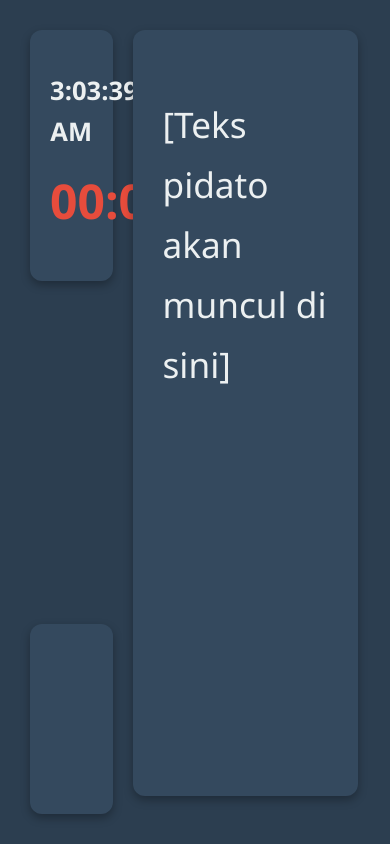
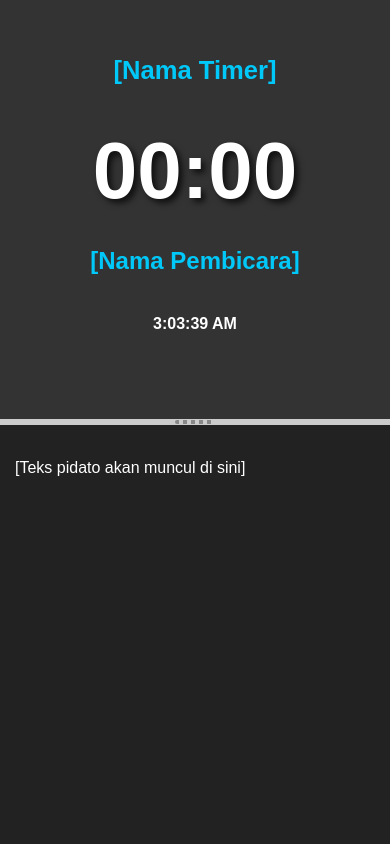
Before and after one commit to MrJov100/ProjectTimeKeeper, a website: page realtime-timer-project/viewer/index.html in a window 390 px wide. Drawn offline with nearby package versions, Linux system fonts and the light colour scheme; no server answers.

Commit message:
update and fix bug

```diff
--- a/realtime-timer-project/controller/controller.js
+++ b/realtime-timer-project/controller/controller.js
@@ -116,6 +116,8 @@ function updatePreviewTimer() {
     }
     if (remainingSeconds <= 0) {
       clearInterval(previewInterval);
+      socket.emit("Wakut Habis!");
+      document.getElementById("preview-timer").textContent = "Selesai";
     }
   }, 1000);
 }
@@ -138,6 +140,8 @@ function pauseResumeTimer(index) {
 }
 
 function deleteTimer(index) {
+  if (!confirm("Yakin ingin menghapus timer ini?")) return;
+  if (index === currentTimerIndex) resetViewer();
   timerList.splice(index, 1);
   localStorage.setItem("timerList", JSON.stringify(timerList));
   updateTimerList();
--- a/realtime-timer-project/public/viewer/viewer.css
+++ b/realtime-timer-project/public/viewer/viewer.css
@@ -1,126 +1,172 @@
-/* GENERAL STYLES */
+/* Umum */
 body {
   margin: 0;
-  padding: 0;
-  font-family: "Segoe UI", Tahoma, Geneva, Verdana, sans-serif;
-  background-color: #2c3e50; /* Dark background */
-  color: #ecf0f1; /* Light text */
-  line-height: 1.6;
+  font-family: Arial, sans-serif;
+  height: 100vh;
+  background-color: #1a1a1a;
+  color: #fff;
+  overflow: hidden;
 }
 
 .viewer-container {
   display: flex;
-  height: 100vh;
-  padding: 30px;
-  gap: 20px;
-  box-sizing: border-box;
+  flex-direction: row;
+  height: 100%;
+  width: 100%;
 }
 
-/* PANEL KIRI (1/2): BAGIAN 1 & 2 */
+/* Panel Kiri (Timer) */
 .left-panel {
-  width: 25%;
+  width: 50%;
+  padding: 20px;
+  box-sizing: border-box;
+  overflow: auto;
   display: flex;
   flex-direction: column;
-  justify-content: space-between;
-}
-
-/* BAGIAN 1: Info Timer */
-.info-box {
-  background-color: #34495e; /* Slightly lighter shade */
-  padding: 20px;
-  border-radius: 12px;
-  box-shadow: 0 4px 10px rgba(0, 0, 0, 0.3);
+  justify-content: center;
+  align-items: center;
+  background-color: #333;
+  border-right: 2px solid #444;
   text-align: center;
 }
 
-#clock {
-  font-size: 1.6rem;
-  margin-bottom: 10px;
+/* Panel Kanan (Pidato) */
+.right-panel {
+  width: 50%;
+  padding: 20px;
+  box-sizing: border-box;
+  overflow: auto;
+  background-color: #222;
+  border-left: 2px solid #444;
 }
 
-#title {
-  font-size: 2rem;
-  margin: 10px 0;
-  color: #f39c12; /* Gold color */
+/* Splitter */
+#splitter {
+  width: 8px;
+  background-color: #ccc;
+  cursor: ew-resize;
+  position: relative;
+  z-index: 10;
+  transition: background-color 0.3s ease;
+  display: flex;
+  align-items: center;
+  justify-content: center;
 }
 
-#timer {
-  font-size: 3rem;
-  font-weight: bold;
-  margin: 10px 0;
-  color: #e74c3c; /* Red color */
+#splitter:hover {
+  background-color: #999;
 }
 
-#speaker {
-  font-size: 1.6rem;
+#splitter::before {
+  content: "";
+  width: 4px;
+  height: 40px;
+  background-image: repeating-linear-gradient(
+    to bottom,
+    #888,
+    #888 4px,
+    transparent 4px,
+    transparent 8px
+  );
+  border-radius: 2px;
+}
+
+/* Elemen Utama */
+.session-title {
+  font-size: 2rem;
+  margin-bottom: 20px;
+  color: #00c8f8;
+}
+
+.main-timer {
+  font-size: 10rem;
+  font-weight: bold;
+  color: #fff;
+  margin: 40px 0;
+  text-shadow: 4px 4px 6px rgba(0, 0, 0, 0.7);
+}
+
+.speaker-name {
+  font-size: 2rem;
+  color: #00c8f8;
   margin-top: 10px;
 }
 
-/* BAGIAN 2: Message */
-.message-box {
-  background-color: #34495e; /* Dark background for message */
-  padding: 20px;
-  border-radius: 12px;
-  box-shadow: 0 4px 10px rgba(0, 0, 0, 0.3);
-  min-height: 150px;
+.clock-time {
+  font-size: 1.2rem;
+  margin-top: 20px;
 }
 
-.message-box h3 {
-  font-size: 1.6rem;
-  color: #d35400; /* Orange color */
-  margin-bottom: 10px;
+.message-box {
+  margin-top: 20px;
+  font-weight: bold;
+  color: #ff3333;
 }
 
-#message {
-  font-size: 1.8rem;
-  font-weight: bold;
-  color: #ecf0f1; /* Light text */
+/* Pidato */
+.speech-box {
+  max-height: 100%;
+  overflow-y: auto;
+  font-size: 1.1rem;
+  line-height: 1.6;
 }
 
-/* PANEL KANAN: BAGIAN 3 - Teks Pidato */
-.speech-box {
-  width: 50%;
-  background-color: #34495e;
-  padding: 30px;
-  border-radius: 12px;
-  box-shadow: 0 4px 10px rgba(0, 0, 0, 0.3);
-  overflow-y: auto;
-  height: 90%; /* Ensure it fills the vertical space */
+/* ========== RESPONSIF UNTUK MOBILE ========== */
+@media (max-width: 768px) {
+  .viewer-container {
+    flex-direction: column;
   }
 
-#speech {
-  font-size: 2.2rem;
-  line-height: 1.7;
-  color: #ecf0f1;
-  white-space: pre-wrap;
-  word-wrap: break-word;
+  .left-panel,
+  .right-panel {
+    width: 100%;
+    height: 50%;
+    padding: 15px;
+    border: none;
   }
 
-/* SCROLLBOX for speech in dashboard */
-.scroll-box {
-  max-height: 80px;
-  overflow-y: auto;
-  background-color: #7f8c8d;
-  padding: 8px;
-  border: 1px solid #95a5a6;
-  border-radius: 6px;
-  margin: 8px 0;
-  font-size: 0.9rem;
-  line-height: 1.4;
+  #splitter {
+    height: 6px;
+    width: 100%;
+    cursor: ns-resize;
   }
 
-/* BUTTONS STYLES */
-button {
-  background-color: #e74c3c; /* Red color for buttons */
-  color: #fff;
-  border: none;
-  padding: 10px 20px;
-  font-size: 1.1rem;
-  border-radius: 6px;
-  cursor: pointer;
-  transition: background-color 0.3s ease;
+  #splitter::before {
+    width: 40px;
+    height: 4px;
+    background-image: repeating-linear-gradient(
+      to right,
+      #888,
+      #888 4px,
+      transparent 4px,
+      transparent 8px
+    );
   }
 
-button:hover {
-  background-color: #c0392b; /* Darker red on hover */
+  .session-title {
+    font-size: 1.6rem;
   }
+
+  .main-timer {
+    font-size: 5rem;
+    margin: 20px 0;
+  }
+
+  .speaker-name {
+    font-size: 1.5rem;
+  }
+
+  .clock-time {
+    font-size: 1rem;
+  }
+
+  .speech-box {
+    font-size: 1rem;
+    line-height: 1.5;
+  }
+
+  .message-box {
+    font-size: 1rem;
+    margin-top: 15px;
+  }
+}
--- a/realtime-timer-project/viewer/index.html
+++ b/realtime-timer-project/viewer/index.html
@@ -1,33 +1,35 @@
 <!DOCTYPE html>
-<html>
+<html lang="id">
   <head>
+    <meta charset="UTF-8" />
+    <meta name="viewport" content="width=device-width, initial-scale=1.0" />
     <title>Viewer</title>
     <script src="/socket.io/socket.io.js"></script>
-    <script src="viewer.js" defer></script>
+    <script src="/viewer/viewer.js" defer></script>
+    <script src="/viewer/splitter.js" defer></script>
     <link rel="stylesheet" href="/public/viewer/viewer.css" />
   </head>
   <body>
     <div class="viewer-container">
-      <!-- KIRI: BAGIAN 1 + BAGIAN 2 -->
+      <!-- Panel Kiri -->
       <div class="left-panel">
-        <!-- BAGIAN 1 -->
-        <div class="info-box">
-          <h2 id="clock"></h2>
-          <h1 id="title"></h1>
-          <div id="timer">00:00</div>
-          <h2 id="speaker"></h2>
-        </div>
-
-        <!-- BAGIAN 2 -->
+        <h1 id="title" class="session-title">[Nama Timer]</h1>
+        <div id="timer" class="main-timer">00:00</div>
+        <h2 id="speaker" class="speaker-name">[Nama Pembicara]</h2>
+        <h3 id="clock" class="clock-time"></h3>
         <div class="message-box">
-          <h3></h3>
           <p id="message"></p>
         </div>
       </div>
 
-      <!-- KANAN: BAGIAN 3 -->
-      <div class="speech-box">
-        <p id="speech">[Teks pidato akan muncul di sini]</p>
+      <!-- Splitter -->
+      <div id="splitter"><div class="grip"></div></div>
+
+      <!-- Panel Kanan -->
+      <div class="right-panel">
+        <div class="speech-box">
+          <p id="speech">[Teks pidato akan muncul di sini]</p>
+        </div>
       </div>
     </div>
   </body>
--- /dev/null
+++ b/realtime-timer-project/viewer/splitter.js
@@ -0,0 +1,60 @@
+document.addEventListener("DOMContentLoaded", function () {
+  const splitter = document.getElementById("splitter");
+  const container = document.querySelector(".viewer-container");
+  const leftPanel = document.querySelector(".left-panel");
+  const rightPanel = document.querySelector(".right-panel");
+
+  let isDragging = false;
+
+  const isMobile = () => window.innerWidth <= 768;
+
+  splitter.addEventListener("mousedown", function (e) {
+    isDragging = true;
+    document.body.style.cursor = isMobile() ? "ns-resize" : "ew-resize";
+    e.preventDefault();
+  });
+
+  document.addEventListener("mousemove", function (e) {
+    if (!isDragging) return;
+
+    if (isMobile()) {
+      const containerHeight = container.offsetHeight;
+      const topHeight = (e.clientY / containerHeight) * 100;
+      const bottomHeight = 100 - topHeight;
+
+      if (topHeight > 10 && bottomHeight > 10) {
+        leftPanel.style.height = `${topHeight}%`;
+        rightPanel.style.height = `${bottomHeight}%`;
+      }
+    } else {
+      const containerWidth = container.offsetWidth;
+      const leftWidth = (e.clientX / containerWidth) * 100;
+      const rightWidth = 100 - leftWidth;
+
+      if (leftWidth > 10 && rightWidth > 10) {
+        leftPanel.style.width = `${leftWidth}%`;
+        rightPanel.style.width = `${rightWidth}%`;
+      }
+    }
+  });
+
+  document.addEventListener("mouseup", function () {
+    isDragging = false;
+    document.body.style.cursor = "default";
+  });
+
+  // Reset ukuran saat resize layar (desktop ↔ mobile)
+  window.addEventListener("resize", () => {
+    if (isMobile()) {
+      leftPanel.style.width = "100%";
+      rightPanel.style.width = "100%";
+      leftPanel.style.height = "50%";
+      rightPanel.style.height = "50%";
+    } else {
+      leftPanel.style.height = "100%";
+      rightPanel.style.height = "100%";
+      leftPanel.style.width = "50%";
+      rightPanel.style.width = "50%";
+    }
+  });
+});
--- a/realtime-timer-project/viewer/viewer.js
+++ b/realtime-timer-project/viewer/viewer.js
@@ -7,27 +7,24 @@ let lastRemainingSeconds = parseInt(
   localStorage.getItem("remainingSeconds") || "0"
 );
 
-// Clock (waktu saat ini)
 function updateClock() {
   const now = new Date();
   document.getElementById("clock").textContent = now.toLocaleTimeString();
 }
 setInterval(updateClock, 1000);
 
-// Jalankan ulang timer saat halaman di-refresh
+// Lanjutkan timer jika data sebelumnya ada
 if (lastTimerData && lastRemainingSeconds > 0) {
   setTimerDisplay(lastTimerData);
   totalSeconds = lastRemainingSeconds;
   runTimer();
 }
 
-// Handle saat menerima timer baru dari controller
 socket.on("update-timer", (data) => {
   localStorage.setItem("lastTimerData", JSON.stringify(data));
   localStorage.setItem("isPaused", "false");
 
   setTimerDisplay(data);
-
   totalSeconds = parseInt(data.minutes) * 60 + parseInt(data.seconds);
   localStorage.setItem("remainingSeconds", totalSeconds.toString());
 
@@ -36,7 +33,6 @@ socket.on("update-timer", (data) => {
   runTimer();
 });
 
-// Fungsi menjalankan countdown timer
 function runTimer() {
   clearInterval(countdownInterval);
   countdownInterval = setInterval(() => {
@@ -50,20 +46,18 @@ function runTimer() {
 
     if (totalSeconds <= 0) {
       clearInterval(countdownInterval);
-      document.getElementById("timer").textContent = "WAKTU HABIS!";
+      document.getElementById("timer").textContent = "Selesai";
       localStorage.setItem("remainingSeconds", "0");
     }
   }, 1000);
 }
 
-// Tampilkan data ke elemen-elemen halaman
 function setTimerDisplay(data) {
   document.getElementById("title").textContent = data.title;
   document.getElementById("speaker").textContent = data.speaker;
   document.getElementById("speech").textContent = data.speech;
 }
 
-// Pause/resume dari socket
 socket.on("pause-timer", () => {
   isPaused = true;
   localStorage.setItem("isPaused", "true");
@@ -74,7 +68,6 @@ socket.on("resume-timer", () => {
   localStorage.setItem("isPaused", "false");
 });
 
-// Pesan Viewer
 socket.on("send-message", (msg) => {
   document.getElementById("message").textContent = msg;
 });
@@ -83,7 +76,6 @@ socket.on("clear-message", () => {
   document.getElementById("message").textContent = "";
 });
 
-// Reset Viewer
 socket.on("reset-viewer", () => {
   document.getElementById("title").textContent = "";
   document.getElementById("speaker").textContent = "";
@@ -93,7 +85,6 @@ socket.on("reset-viewer", () => {
   clearInterval(countdownInterval);
   totalSeconds = 0;
 
-  // Hapus dari localStorage
   localStorage.removeItem("lastTimerData");
   localStorage.removeItem("remainingSeconds");
   localStorage.setItem("isPaused", "false");
```
Also changed, not shown: realtime-timer-project/controller/index.html (+14 -2 lines). Lines whose indentation alone changed are shown as unchanged.
